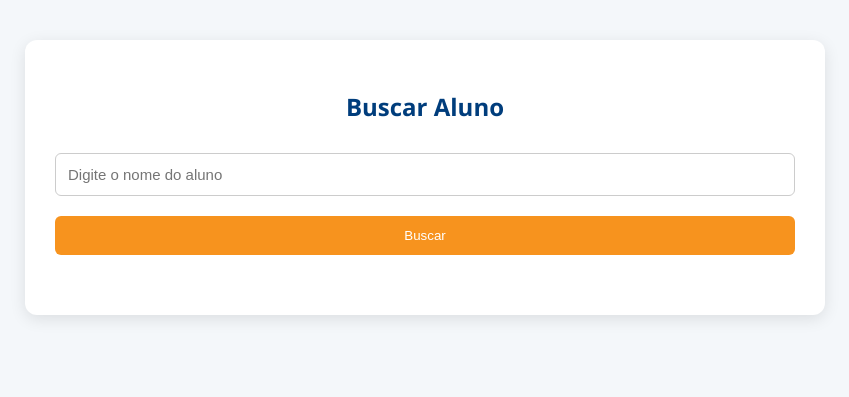
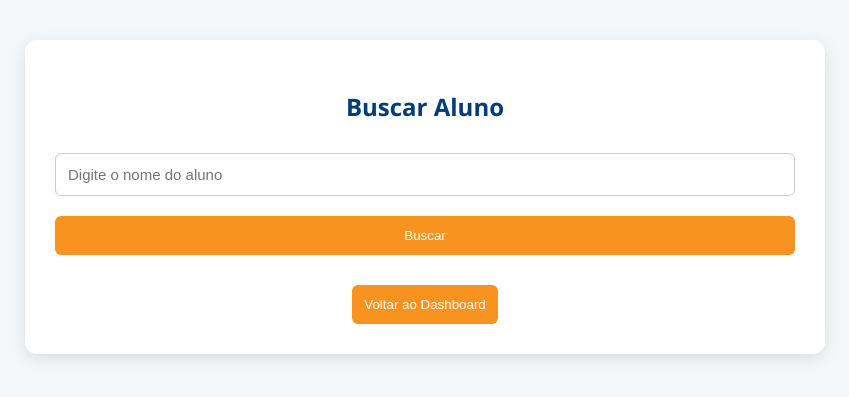
Before and after one commit to euantoniojunior/sistemapei, a Flask app: page /search in a window 1280 px wide. Shown: the top 397 px of the page, without its empty margins (215-1064 px from the left). Run offline with Flask 3, Linux system fonts and the light colour scheme; the visitor is signed in with stand-in values (Sample User, id 1); data comes from the database, SQL or seed files in the repository.

Commit message:
Update search.html

```diff
--- a/templates/search.html
+++ b/templates/search.html
@@ -68,6 +68,16 @@
     #msg.red {
       color: red;
     }
+
+    .button-group {
+      display: flex;
+      justify-content: center;
+      margin-top: 30px;
+    }
+    .button-group button {
+      width: auto;
+      min-width: 140px;
+    }
   </style>
 </head>
 <body>
@@ -77,6 +87,13 @@
     <button onclick="buscarAluno()">Buscar</button>
     <p id="msg"></p>
     <div class="resultados" id="resultados"></div>
+
+    <!-- Botão Voltar -->
+    <div class="button-group">
+      <a href="/dashboard" style="text-decoration: none;">
+        <button>Voltar ao Dashboard</button>
+      </a>
+    </div>
   </div>
 
   <script>
@@ -116,7 +133,6 @@
               <strong>Data de Elaboração:</strong> ${aluno.data_elaboracao ? new Date(aluno.data_elaboracao).toLocaleDateString() : 'N/A'}
             </div>`;
         });
-
       } catch (err) {
         console.error("Erro ao buscar aluno:", err);
         msgEl.innerText = "❌ Erro ao buscar aluno.";
```
